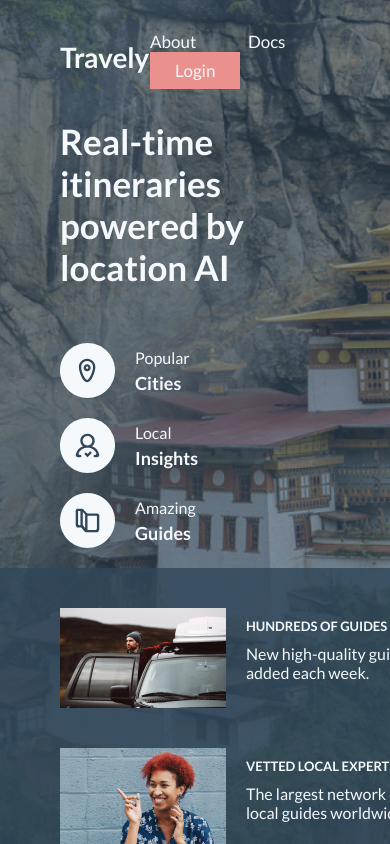
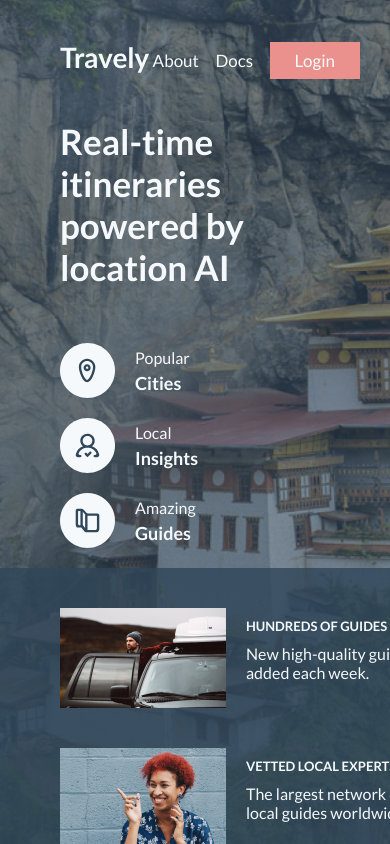
Before and after one commit to lequangbao1/travel_landing_page, a plain HTML site: page index.html in a window 390 px wide. Drawn offline with Linux system fonts and the light colour scheme.

Commit message:
Change overflow + margin of nav on Iphone

```diff
--- a/style.css
+++ b/style.css
@@ -27,7 +27,8 @@
 
 html, body {
     height: 100%;
-    overflow: auto;
+    overflow-y: hidden;
+    overflow-x: visible;
     font-size: 62.5%;
 }
 
@@ -242,6 +243,9 @@ nav {
 
 @media only screen and (max-width: 650px) {
 
+    .links a {
+        margin-right: 15px;
+    }
     .info {
         -ms-grid-column: 2;
         -ms-grid-column-span: 6;
```
